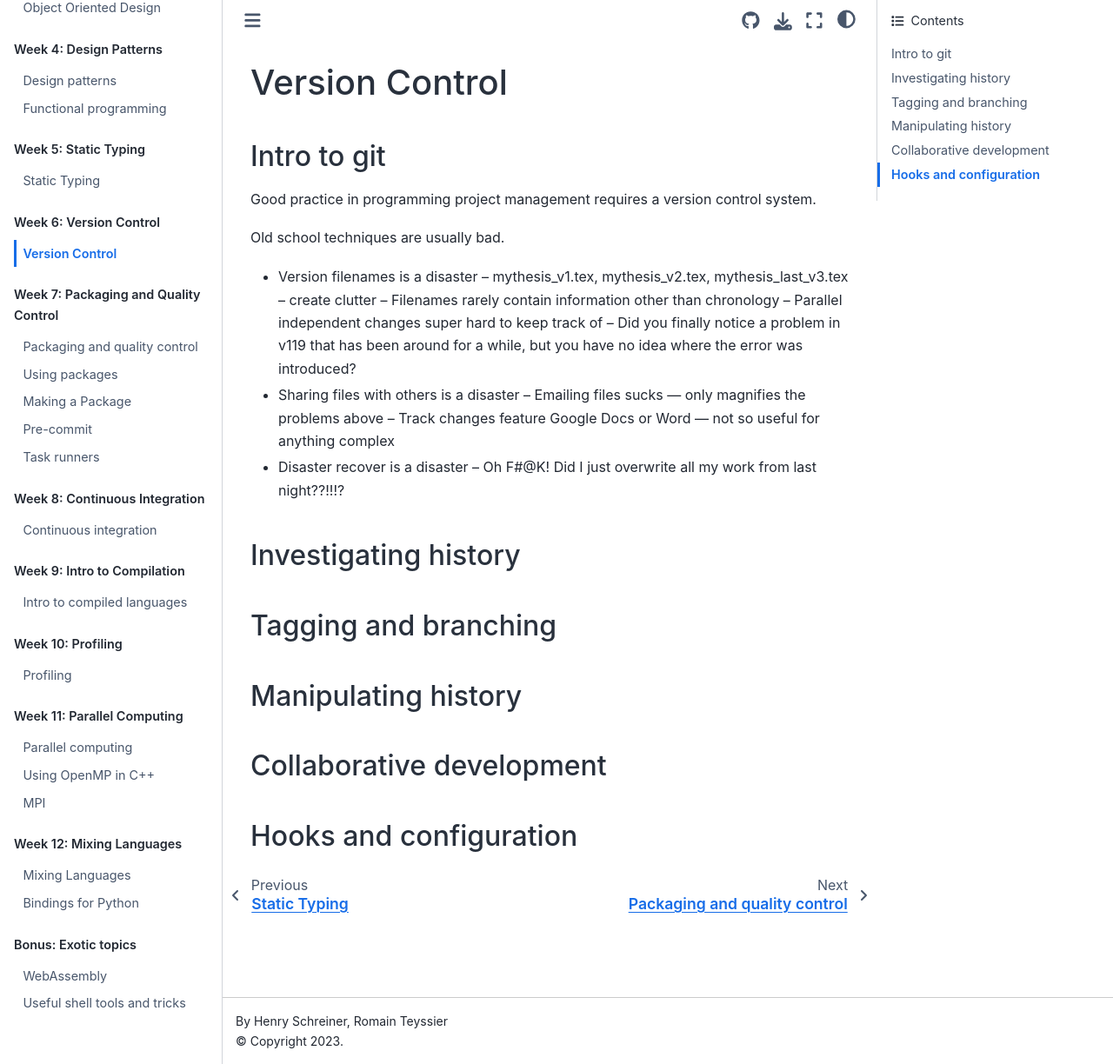
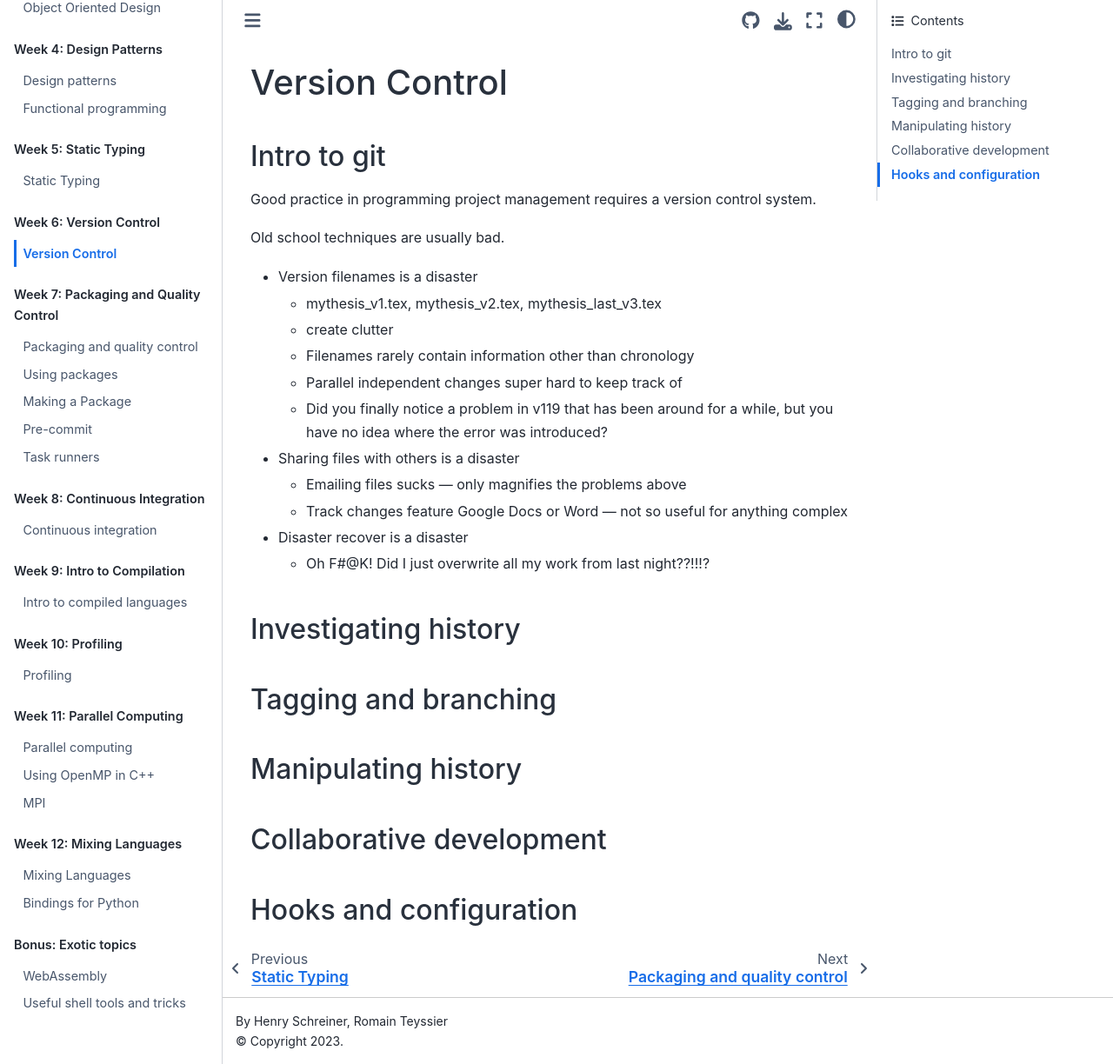
Before and after one commit to se-for-sci/se-for-sci.github.io, a Jupyter Book: the page built from content/week6/git.md, in a window 1280 px wide and 1224 px high. Shown: the whole window at 87% size. Built offline with Jupyter Book 1.0.4 settings and Sphinx 7.4.7 and the Sphinx Book theme 1.1.4, drawn with Linux system fonts in a browser that asks for light colours.

Commit message:
Update git.md

```diff
--- a/content/week6/git.md
+++ b/content/week6/git.md
@@ -7,18 +7,18 @@
 Old school techniques are usually bad.
 
 - Version filenames is a disaster
--- mythesis_v1.tex, mythesis_v2.tex, mythesis_last_v3.tex
--- create clutter
--- Filenames rarely contain information other than chronology
--- Parallel independent changes super hard to keep track of
--- Did you finally notice a problem in v119 that has been around for a while, but you have no idea where the error was introduced?
+    - mythesis_v1.tex, mythesis_v2.tex, mythesis_last_v3.tex
+    - create clutter
+    - Filenames rarely contain information other than chronology
+    - Parallel independent changes super hard to keep track of
+    - Did you finally notice a problem in v119 that has been around for a while, but you have no idea where the error was introduced?
 
 - Sharing files with others is a disaster
--- Emailing files sucks --- only magnifies the problems above
--- Track changes feature Google Docs or Word --- not so useful for anything complex
+    - Emailing files sucks --- only magnifies the problems above
+    - Track changes feature Google Docs or Word --- not so useful for anything complex
 
 - Disaster recover is a disaster
--- Oh F#@K! Did I just overwrite all my work from last night??!!!?
+    - Oh F#@K! Did I just overwrite all my work from last night??!!!?
 
 
 ## Investigating history
```
